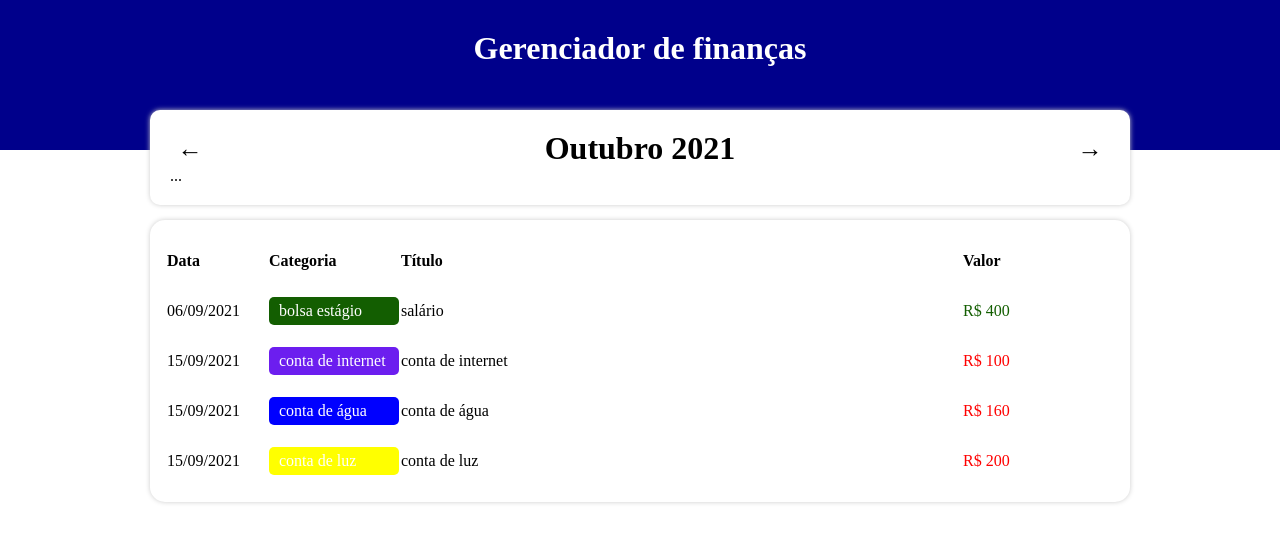
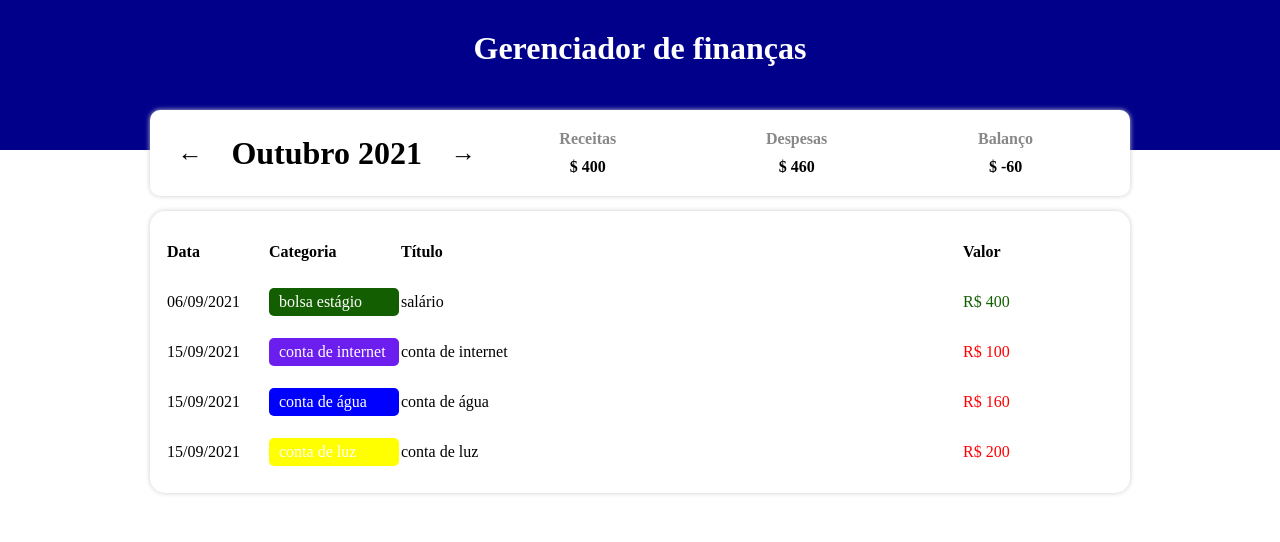
Before and after one commit to gabriel-O-C/expense-tracker-web, a React (Create React App) app: page / in a window 1280 px wide. Shown: the top 542 px of the page. Built offline with nearby package versions, Linux system fonts and the light colour scheme.

Commit message:
feat: display balance values and expenses

```diff
--- a/src/App.tsx
+++ b/src/App.tsx
@@ -6,14 +6,32 @@ import theme from "./styles/theme";
 import { items } from "./data/items";
 import { filterListByMonth, getCurrentMonth } from "./helpers/dateFilters";
 import { Item } from "./types/Item";
+import { categories } from "./data/categories";
 function App() {
   const [list, setList] = useState(items);
   const [filteredList, setFilteredList] = useState<Item[]>([]);
   const [currentMonth, setCurrentMonth] = useState(getCurrentMonth());
+  const [income, setIncome] = useState(0);
+  const [expense, setExpense] = useState(0);
 
   useEffect(() => {
     setFilteredList(filterListByMonth(list, currentMonth));
   }, [list, currentMonth]);
+
+  useEffect(() => {
+    let income = 0;
+    let expense = 0;
+
+    for (let i in filteredList) {
+      if (categories[filteredList[i].category].expense) {
+        expense += filteredList[i].value;
+      } else {
+        income += filteredList[i].value;
+      }
+    }
+    setIncome(income);
+    setExpense(expense);
+  }, [filteredList]);
 
   const handleMonthChange = (newMonth: string) => {
     setCurrentMonth(newMonth);
@@ -26,6 +44,8 @@ function App() {
           <InfoArea
             currentMonth={currentMonth}
             onMonthChange={handleMonthChange}
+            income={income}
+            expense={expense}
           />
           <TableArea list={filteredList} />
         </C.Main>
--- a/src/components/InfoArea/index.tsx
+++ b/src/components/InfoArea/index.tsx
@@ -7,13 +7,16 @@ import {
   ResumeArea,
 } from "./styles";
 import { formatCurrentMonth } from "../../helpers/dateFilters";
+import { ResumeItem } from "..";
 
 type Props = {
   currentMonth: string;
   onMonthChange: (newMonth: string) => void;
+  income: number;
+  expense: number;
 };
 
-const InfoArea = ({ currentMonth, onMonthChange }: Props) => {
+const InfoArea = ({ currentMonth, onMonthChange, income, expense }: Props) => {
   const handlePrevMonth = () => {
     let [year, month] = currentMonth.split("-");
     let currentDate = new Date(parseInt(year), parseInt(month) - 1, 1);
@@ -35,7 +38,11 @@ const InfoArea = ({ currentMonth, onMonthChange }: Props) => {
         <MonthTitle>{formatCurrentMonth(currentMonth)}</MonthTitle>
         <MonthArrow onClick={handleNextMonth}>→</MonthArrow>
       </MonthArea>
-      <ResumeArea>...</ResumeArea>
+      <ResumeArea>
+        <ResumeItem title="Receitas" value={income} />
+        <ResumeItem title="Despesas" value={expense} />
+        <ResumeItem title="Balanço" value={income - expense} />
+      </ResumeArea>
     </Container>
   );
 };
--- a/src/components/InfoArea/styles.ts
+++ b/src/components/InfoArea/styles.ts
@@ -6,6 +6,8 @@ export const Container = styled.div`
   border-radius: 10px;
   padding: 20px;
   margin-top: -40px;
+  display: flex;
+  align-items: center;
 `;
 
 export const MonthArea = styled.div`
--- /dev/null
+++ b/src/components/ResumeItem/index.tsx
@@ -0,0 +1,17 @@
+import React from "react";
+import { Container, Info, Title } from "./styles";
+
+type Props = {
+  title: string;
+  value: number;
+};
+const ResumeItem = ({ title, value }: Props) => {
+  return (
+    <Container>
+      <Title>{title}</Title>
+      <Info>$ {value}</Info>
+    </Container>
+  );
+};
+
+export default ResumeItem;
--- /dev/null
+++ b/src/components/ResumeItem/styles.ts
@@ -0,0 +1,17 @@
+import styled from "styled-components";
+
+export const Container = styled.section`
+  flex: 1;
+`;
+
+export const Title = styled.p`
+  color: ${(props) => props.theme.colors.dark_gray};
+  font-weight: 700;
+  text-align: center;
+  margin-bottom: 10px;
+`;
+
+export const Info = styled.div`
+  text-align: center;
+  font-weight: 700;
+`;
--- a/src/components/index.tsx
+++ b/src/components/index.tsx
@@ -2,3 +2,4 @@ export { default as Header } from "./Header/index";
 export { default as TableArea } from "./TableArea";
 export { default as TableItem } from "./TableItem";
 export { default as InfoArea } from "./InfoArea";
+export { default as ResumeItem } from "./ResumeItem";
--- a/src/styles/theme.ts
+++ b/src/styles/theme.ts
@@ -8,7 +8,8 @@ const theme = {
     text: '#ffffff',
     yellow: '#ff0',
     light_gray: '#cccccc',
-    red: '#f00'
+    red: '#f00',
+    dark_gray: '#888888'
   },
   spaces: {
     small: '15px',
```
